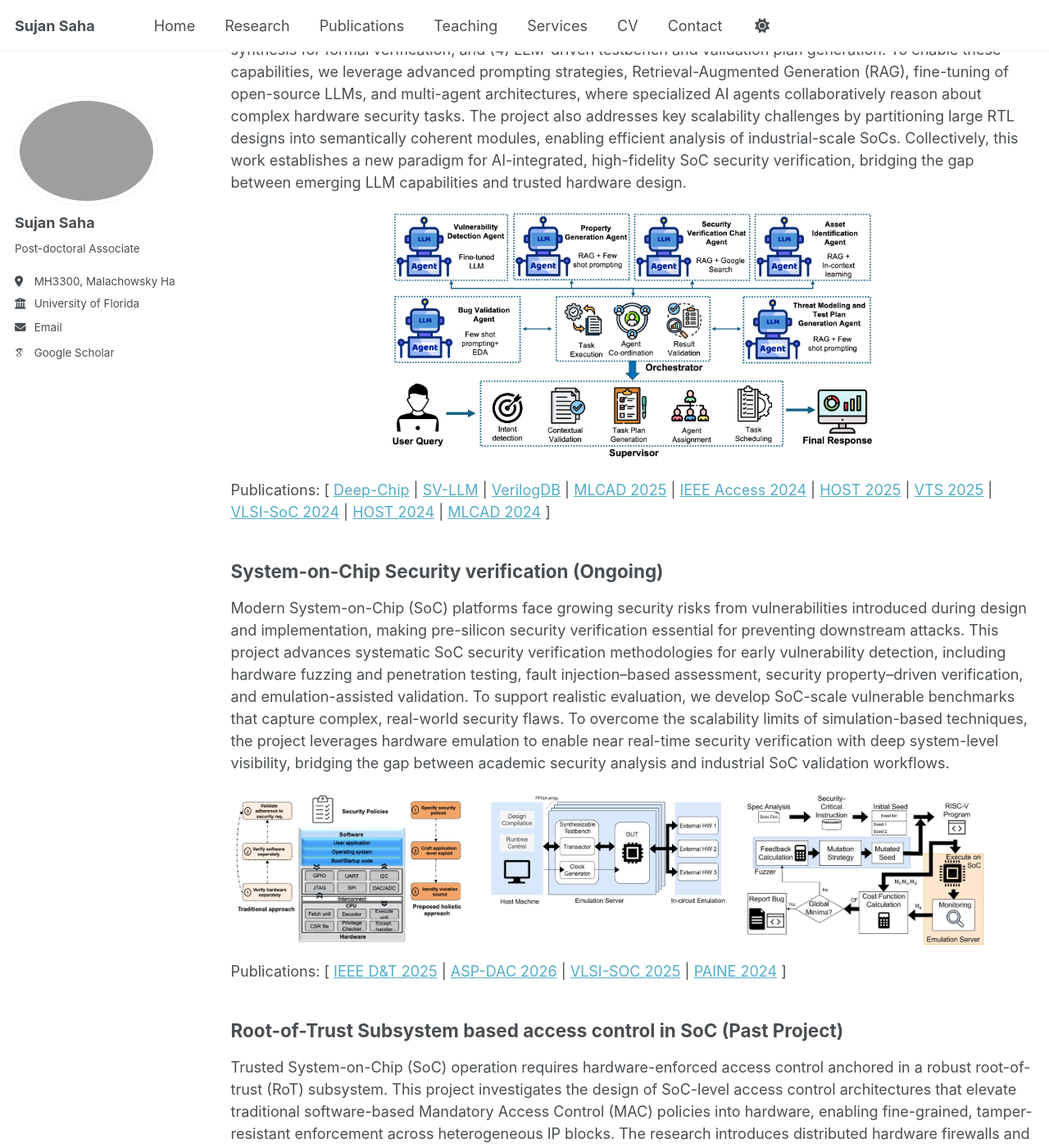
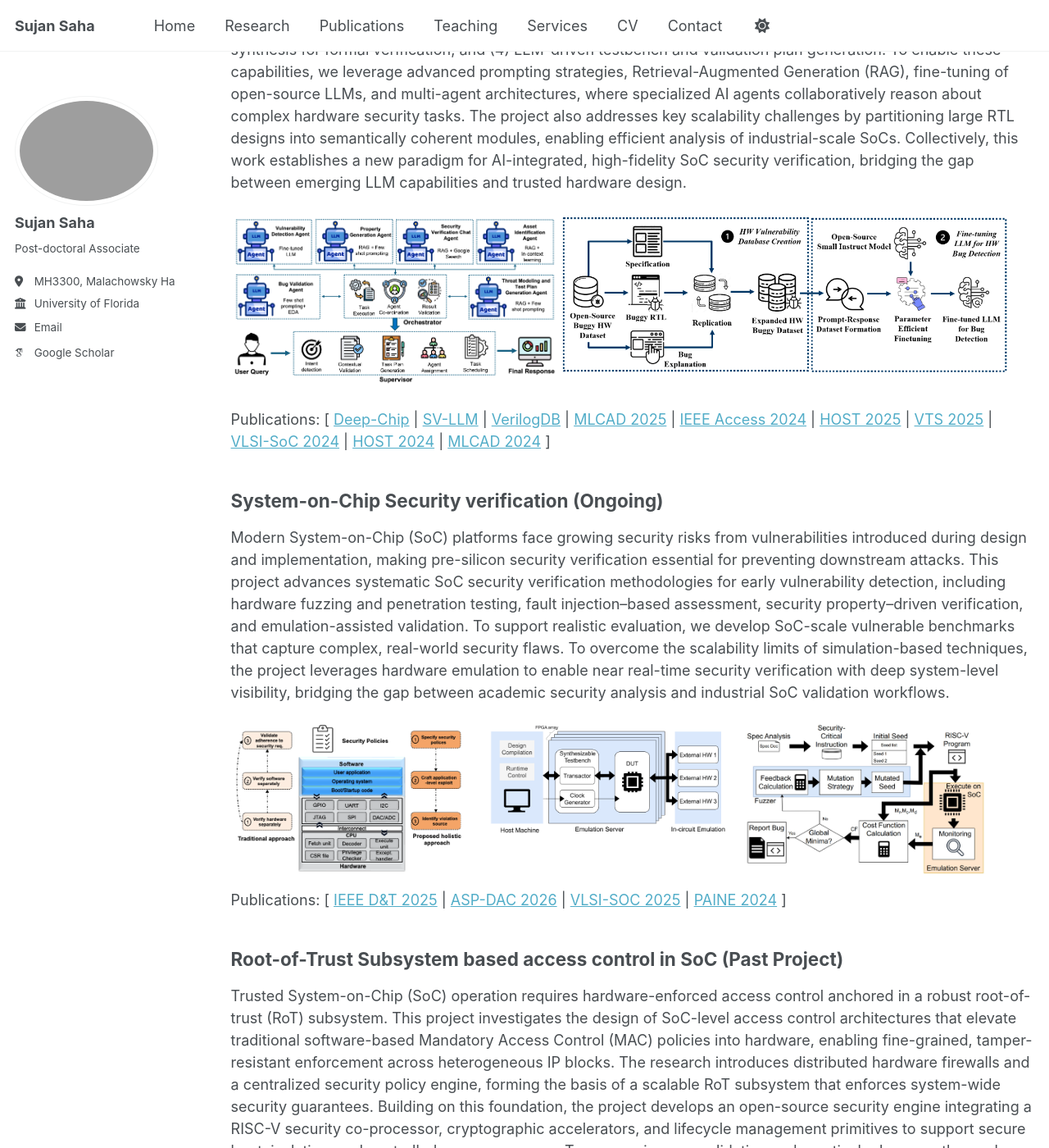
Before and after one commit to Sujansaha05/Sujansaha05.github.io, a Jekyll site: the page built from _pages/research_sujan.html, in a window 1280 px wide and 1400 px high, scrolled down 332 px. Shown: the whole window at 82% size. Built offline with Jekyll 4.4.1, drawn with Linux system fonts in a browser that asks for light colours; some web fonts are replaced; a script that is not in the unit is left out.

Commit message:
research page updated 3

```diff
--- a/_pages/research_sujan.html
+++ b/_pages/research_sujan.html
@@ -33,9 +33,11 @@ author_profile: true
     emerging LLM capabilities and trusted hardware design.
   </p>
 
-  <img src="/images/SV-LLM.png"
-       alt="Security Verification LLM framework"
-       class="project-figure">
+  <div class="image-container-llm">
+  <img src="/images/SV-LLM.png" alt="Security Verification LLM framework" class="custom-img-llm-1">
+  <img src="/images/LLM_FineTune.png" alt="LLM Finetune" class="custom-img-llm-2">
+  </div>
+
 
   <p class="project-links">
     Publications:
--- a/assets/css/main.scss
+++ b/assets/css/main.scss
@@ -236,3 +236,25 @@
     /*margin-right: 2%;
     /* border: 1px solid #ccc; /* Optional: adds a border for visibility */
 }
+
+.image-container-llm {
+    display: flex; /* Activates flexbox layout */
+    justify-content: left; /* Centers images within the container */
+    gap: 0px; /* Adds space between images */
+}
+
+.custom-img-llm-1 {
+    width: 400px;  /* Set custom width */
+    height: 220px; /* Set custom height */
+    object-fit: contain; /* Ensures images cover the area without stretching */
+    /*margin-right: 2%;
+    /* border: 1px solid #ccc; /* Optional: adds a border for visibility */
+}
+
+.custom-img-llm-2 {
+    width: 550px;  /* Set custom width */
+    height: 200px; /* Set custom height */
+    object-fit: contain; /* Ensures images cover the area without stretching */
+    /*margin-right: 2%;
+    /* border: 1px solid #ccc; /* Optional: adds a border for visibility */
+}
```
Also changed, not shown: images/LLM_FineTune.png (added), 1 other file.
